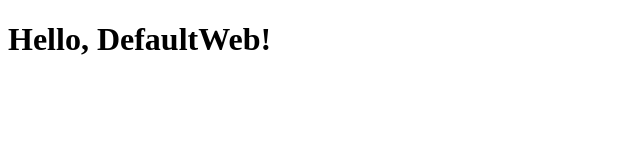
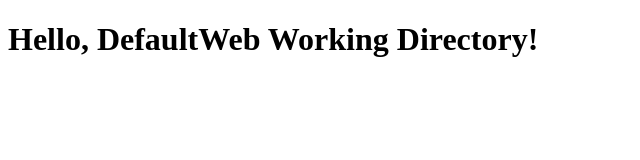
Before and after one commit to ferlan01/DefaultWeb_WorkingDirectory, a plain HTML site: page index.html in a window 1280 px wide. Shown: the whole page, without its empty margins (0-640 px from the left). Drawn offline with Linux system fonts and the light colour scheme.

Commit message:
Updated index

```diff
--- a/index.html
+++ b/index.html
@@ -6,6 +6,6 @@
     <title>Document</title>
 </head>
 <body>
-    <h1>Hello, DefaultWeb!</h1>
+    <h1>Hello, DefaultWeb Working Directory!</h1>
 </body>
 </html>
```
